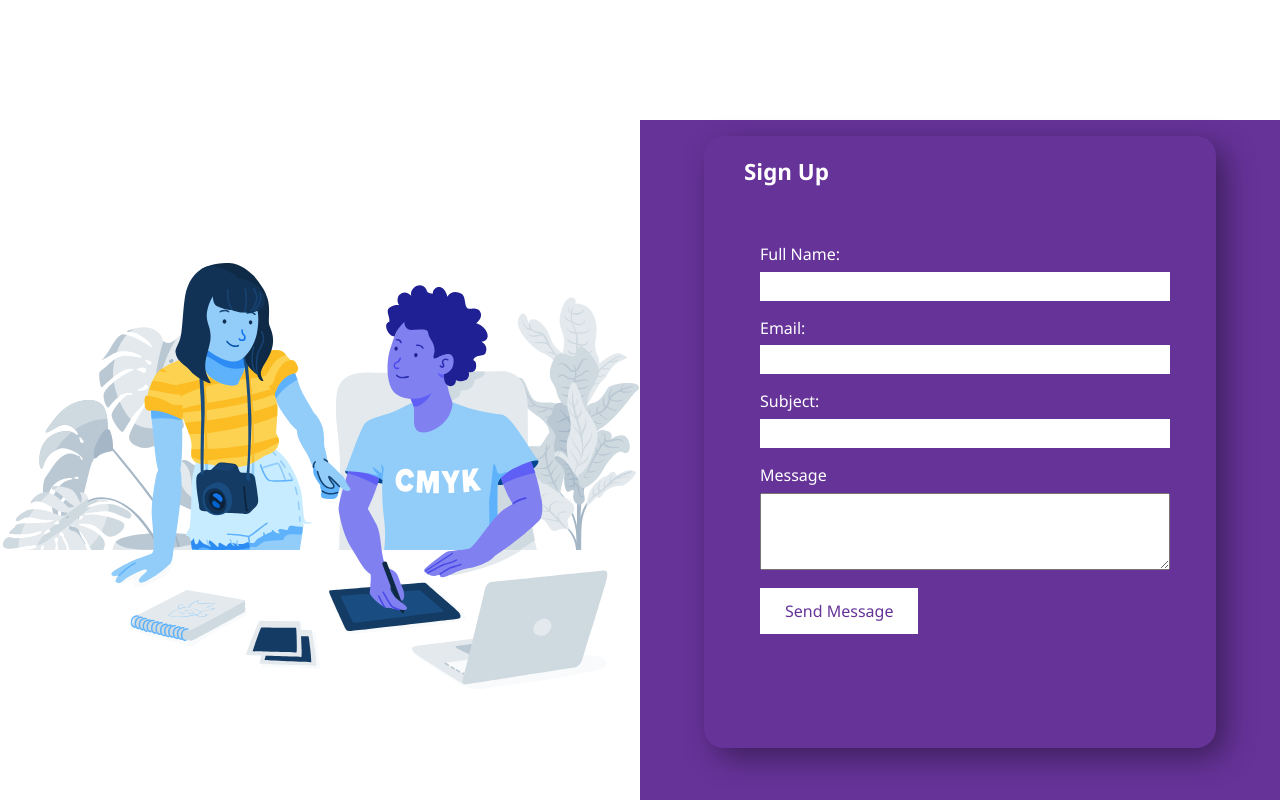
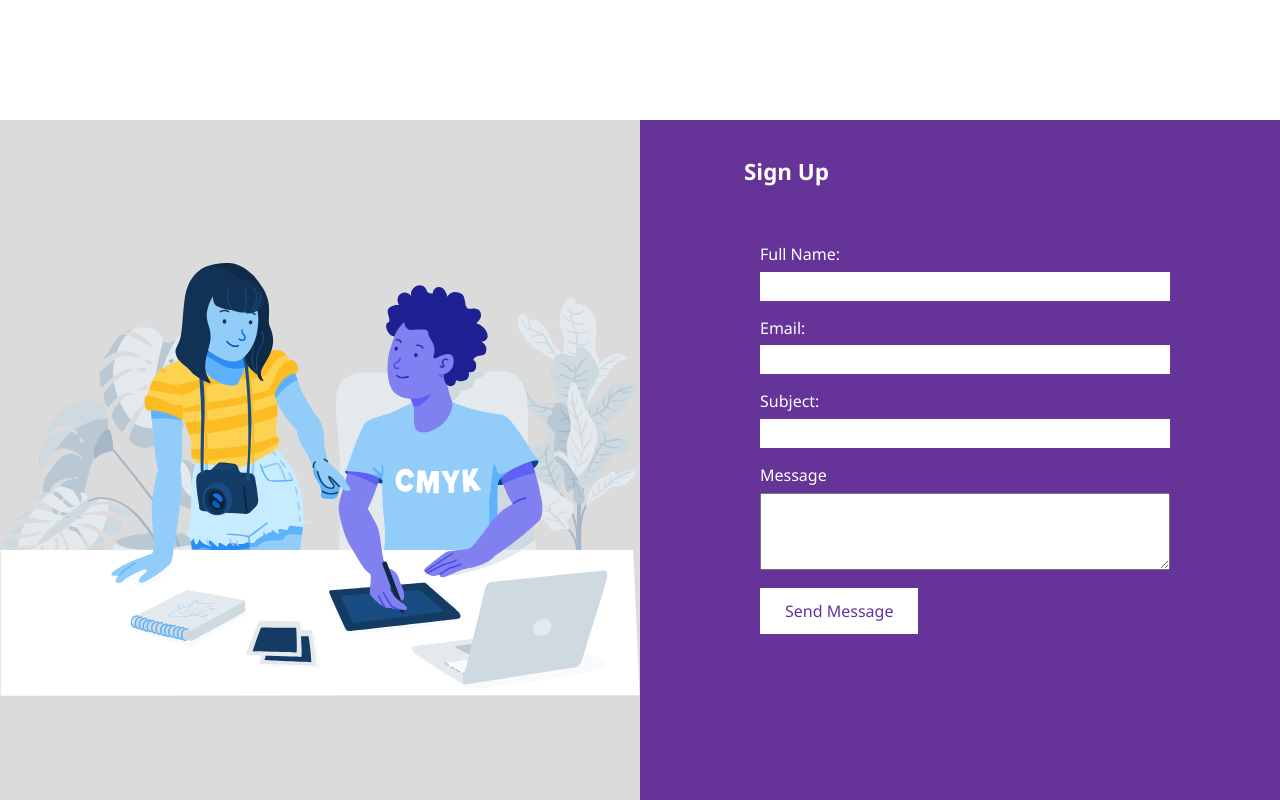
Before and after one commit to NiteshTamang101/portfolio, a plain HTML site: page index.html in a window 1280 px wide. Shown: the part 2400-3200 px from the top of the page. Drawn offline with Linux system fonts and the light colour scheme.

Commit message:
Update main.css

```diff
--- a/main.css
+++ b/main.css
@@ -560,6 +560,7 @@
      float: left;
      width: 50%;
      height: 90%;
+     background: rgb(219, 219, 219);
  }
 .sign_up_section .left_cont .bg_cont {
      width: 100%;
@@ -582,7 +583,6 @@
      height: 85%;
      color: white;
      border-radius: 20px;
-     box-shadow: 10px 10px 30px 0px rgba(0, 0, 0, 0.4);
      padding: 20px 30px 20px 40px;
      margin: 1rem auto;
  }
```
